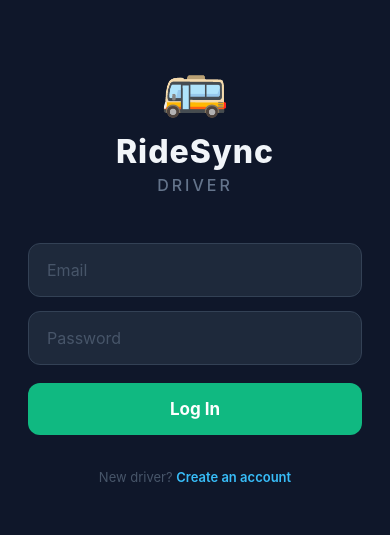
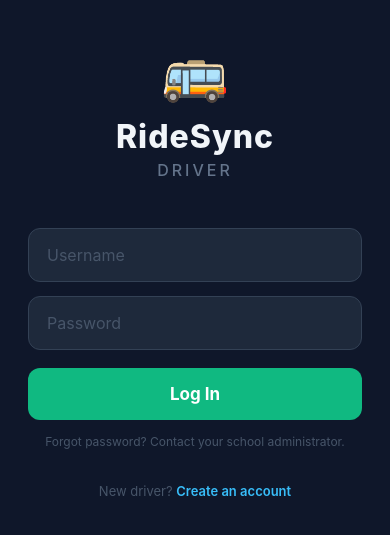
Before and after one commit to mounishsai-ai/RIDESYNC, a React Native app in the folder apps/driver/: screen / in a window 390 px wide. Shown: the part 153-688 px from the top of the page. Built offline with nearby package versions, Linux system fonts and the light colour scheme; no server answers; what expo-task-manager would draw is missing.

Commit message:
Replace email auth with username+password

```diff
--- a/apps/driver/src/screens/LoginScreen.tsx
+++ b/apps/driver/src/screens/LoginScreen.tsx
@@ -1,5 +1,6 @@
 // RideSync Driver App - Login Screen
-// Simple login screen for drivers. Uses Supabase Auth.
+// Drivers log in with username + password only. No email required.
+// Internally we build a fake email (username@ridesync.driver) for Supabase Auth.
 
 import React, { useState } from 'react';
 import {
@@ -20,29 +21,35 @@ interface Props {
   onGoToSignUp: () => void;
 }
 
+// Converts a username to the internal fake email Supabase Auth uses
+function usernameToEmail(username: string): string {
+  return `${username.trim().toLowerCase()}@ridesync.driver`;
+}
+
 export default function LoginScreen({ onLoginSuccess, onGoToSignUp }: Props) {
-  const [email, setEmail] = useState('');
+  const [username, setUsername] = useState('');
   const [password, setPassword] = useState('');
   const [loading, setLoading] = useState(false);
   const [error, setError] = useState<string | null>(null);
 
   async function handleLogin() {
-    if (!email.trim() || !password.trim()) {
-      setError('Please enter both email and password.');
+    if (!username.trim() || !password.trim()) {
+      setError('Please enter both username and password.');
       return;
     }
 
     setLoading(true);
     setError(null);
 
-    // 1. Sign in with Supabase Auth
+    // 1. Sign in with Supabase Auth using the fake email
     const { data: authData, error: authError } = await supabase.auth.signInWithPassword({
-      email: email.trim(),
+      email: usernameToEmail(username),
       password: password.trim(),
     });
 
     if (authError) {
-      setError(authError.message);
+      // Give a friendly message instead of Supabase's technical one
+      setError('Incorrect username or password. Please try again.');
       setLoading(false);
       return;
     }
@@ -55,7 +62,7 @@ export default function LoginScreen({ onLoginSuccess, onGoToSignUp }: Props) {
       .single();
 
     if (driverError || !driver) {
-      setError('No driver profile found for this account. Contact your admin.');
+      setError('No driver profile found. Contact your school administrator.');
       setLoading(false);
       return;
     }
@@ -84,11 +91,10 @@ export default function LoginScreen({ onLoginSuccess, onGoToSignUp }: Props) {
         <View style={styles.form}>
           <TextInput
             style={styles.input}
-            placeholder="Email"
+            placeholder="Username"
             placeholderTextColor="#475569"
-            value={email}
-            onChangeText={setEmail}
-            keyboardType="email-address"
+            value={username}
+            onChangeText={setUsername}
             autoCapitalize="none"
             autoCorrect={false}
           />
@@ -115,6 +121,10 @@ export default function LoginScreen({ onLoginSuccess, onGoToSignUp }: Props) {
               <Text style={styles.loginButtonText}>Log In</Text>
             )}
           </TouchableOpacity>
+
+          <Text style={styles.forgotNote}>
+            Forgot password? Contact your school administrator.
+          </Text>
         </View>
 
         <TouchableOpacity onPress={onGoToSignUp} style={{ alignItems: 'center' }}>
@@ -195,6 +205,12 @@ const styles = StyleSheet.create({
     fontSize: 17,
     fontWeight: '700',
   },
+  forgotNote: {
+    color: '#475569',
+    fontSize: 12,
+    textAlign: 'center',
+    marginTop: 14,
+  },
   footer: {
     textAlign: 'center',
     color: '#475569',
--- a/apps/driver/src/screens/SignUpScreen.tsx
+++ b/apps/driver/src/screens/SignUpScreen.tsx
@@ -1,10 +1,14 @@
 // RideSync Driver App — Sign Up Screen
 //
-// New drivers register here. On success:
-//   1. Creates a Supabase Auth account (email + password)
-//   2. Inserts a row into the `drivers` table (name + auth_id)
-//   3. The DB auto-generates their unique short_code (e.g. DRV007)
-//   4. We show them their code and save their profile locally
+// New drivers register with Name + Username + Password only. No email required.
+// Internally we build a fake email (username@ridesync.driver) for Supabase Auth.
+//
+// On success:
+//   1. Checks username is not already taken
+//   2. Creates a Supabase Auth account using the fake email
+//   3. Inserts a row into the `drivers` table (name + username + auth_id)
+//   4. The DB auto-generates their unique short_code (e.g. DRV007)
+//   5. We show them their code and save their profile locally
 
 import React, { useState } from 'react';
 import {
@@ -17,7 +21,6 @@ import {
   KeyboardAvoidingView,
   Platform,
   ScrollView,
-  Alert,
 } from 'react-native';
 import { supabase } from '../lib/supabase';
 import { saveDriverProfile } from '../lib/storage';
@@ -27,31 +30,58 @@ interface Props {
   onBackToLogin: () => void;
 }
 
+// Converts a username to the internal fake email Supabase Auth uses
+function usernameToEmail(username: string): string {
+  return `${username.trim().toLowerCase()}@ridesync.driver`;
+}
+
+// Validates: 3-20 chars, only letters/numbers/underscores
+function isValidUsername(username: string): boolean {
+  return /^[a-zA-Z0-9_]{3,20}$/.test(username);
+}
+
 export default function SignUpScreen({ onSignUpSuccess, onBackToLogin }: Props) {
   const [name, setName] = useState('');
-  const [email, setEmail] = useState('');
+  const [username, setUsername] = useState('');
   const [password, setPassword] = useState('');
   const [confirmPassword, setConfirmPassword] = useState('');
   const [loading, setLoading] = useState(false);
   const [error, setError] = useState<string | null>(null);
 
-  // After signup, we show the driver their auto-generated short code
+  // After signup, show the driver their auto-generated short code
   const [driverCode, setDriverCode] = useState<string | null>(null);
   const [driverId, setDriverId] = useState<string | null>(null);
 
   async function handleSignUp() {
-    // Validation
+    // --- Validation ---
     if (!name.trim()) { setError('Please enter your name.'); return; }
-    if (!email.trim()) { setError('Please enter your email.'); return; }
+    if (!username.trim()) { setError('Please choose a username.'); return; }
+    if (!isValidUsername(username)) {
+      setError('Username must be 3-20 characters and only contain letters, numbers, or underscores (no spaces).');
+      return;
+    }
     if (password.length < 6) { setError('Password must be at least 6 characters.'); return; }
     if (password !== confirmPassword) { setError('Passwords do not match.'); return; }
 
     setLoading(true);
     setError(null);
 
-    // 1. Create Supabase Auth account
+    // --- Step 1: Check if username is already taken ---
+    const { data: existingDriver } = await supabase
+      .from('drivers')
+      .select('id')
+      .eq('username', username.trim().toLowerCase())
+      .maybeSingle();
+
+    if (existingDriver) {
+      setError('That username is already taken. Please choose a different one.');
+      setLoading(false);
+      return;
+    }
+
+    // --- Step 2: Create Supabase Auth account using the fake email ---
     const { data: authData, error: authErr } = await supabase.auth.signUp({
-      email: email.trim(),
+      email: usernameToEmail(username),
       password,
     });
 
@@ -61,10 +91,14 @@ export default function SignUpScreen({ onSignUpSuccess, onBackToLogin }: Props)
       return;
     }
 
-    // 2. Insert driver profile (short_code is auto-generated by DB trigger)
+    // --- Step 3: Insert driver profile ---
     const { data: driverData, error: driverErr } = await supabase
       .from('drivers')
-      .insert({ name: name.trim(), auth_id: authData.user.id })
+      .insert({
+        name: name.trim(),
+        username: username.trim().toLowerCase(),
+        auth_id: authData.user.id,
+      })
       .select('id, name, short_code')
       .single();
 
@@ -74,7 +108,7 @@ export default function SignUpScreen({ onSignUpSuccess, onBackToLogin }: Props)
       return;
     }
 
-    // 3. Save locally
+    // --- Step 4: Save locally and show code ---
     await saveDriverProfile({ id: driverData.id, name: driverData.name });
 
     setDriverCode(driverData.short_code);
@@ -82,8 +116,7 @@ export default function SignUpScreen({ onSignUpSuccess, onBackToLogin }: Props)
     setLoading(false);
   }
 
-  // ─── Success Screen ─────────────────────────────────────────────────────────
-  // Show the driver their unique code before moving on
+  // ─── Success Screen ──────────────────────────────────────────────────────────
 
   if (driverCode && driverId) {
     return (
@@ -140,17 +173,17 @@ export default function SignUpScreen({ onSignUpSuccess, onBackToLogin }: Props)
             autoCapitalize="words"
           />
 
-          <Text style={styles.label}>Email</Text>
+          <Text style={styles.label}>Username</Text>
           <TextInput
             style={styles.input}
-            placeholder="your@email.com"
+            placeholder="e.g. ravi_driver (no spaces)"
             placeholderTextColor="#475569"
-            value={email}
-            onChangeText={setEmail}
-            keyboardType="email-address"
+            value={username}
+            onChangeText={setUsername}
             autoCapitalize="none"
             autoCorrect={false}
           />
+          <Text style={styles.fieldHint}>3-20 characters. Letters, numbers, underscores only.</Text>
 
           <Text style={styles.label}>Password</Text>
           <TextInput
@@ -246,7 +279,13 @@ const styles = StyleSheet.create({
     paddingVertical: 14,
     fontSize: 15,
     color: '#E2E8F0',
+    marginBottom: 8,
+  },
+  fieldHint: {
+    fontSize: 11,
+    color: '#475569',
     marginBottom: 16,
+    marginTop: 0,
   },
   errorText: {
     color: '#F87171',
@@ -259,7 +298,7 @@ const styles = StyleSheet.create({
     borderRadius: 12,
     paddingVertical: 16,
     alignItems: 'center',
-    marginTop: 4,
+    marginTop: 8,
   },
   signUpButtonText: {
     color: '#fff',
```
